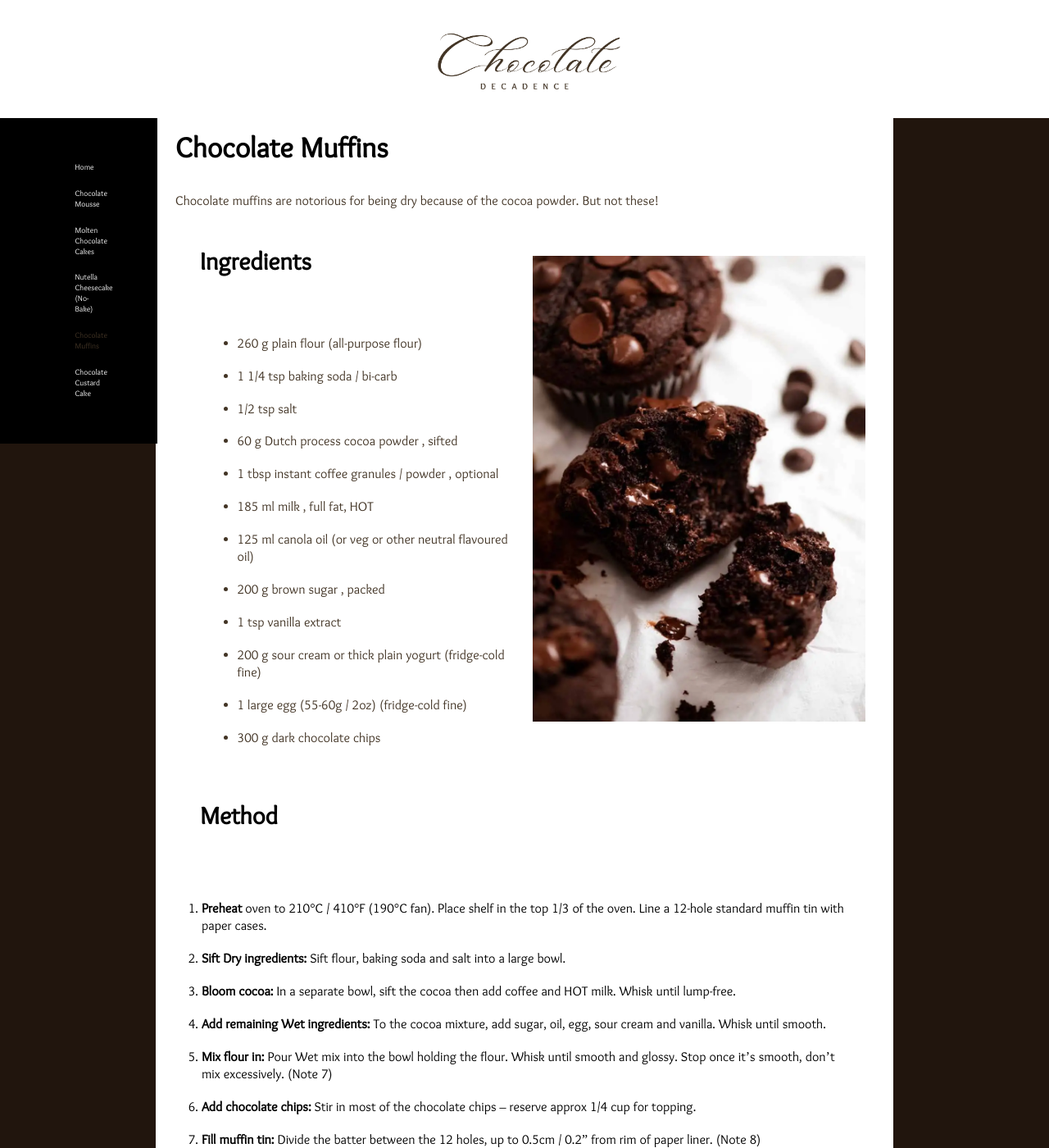
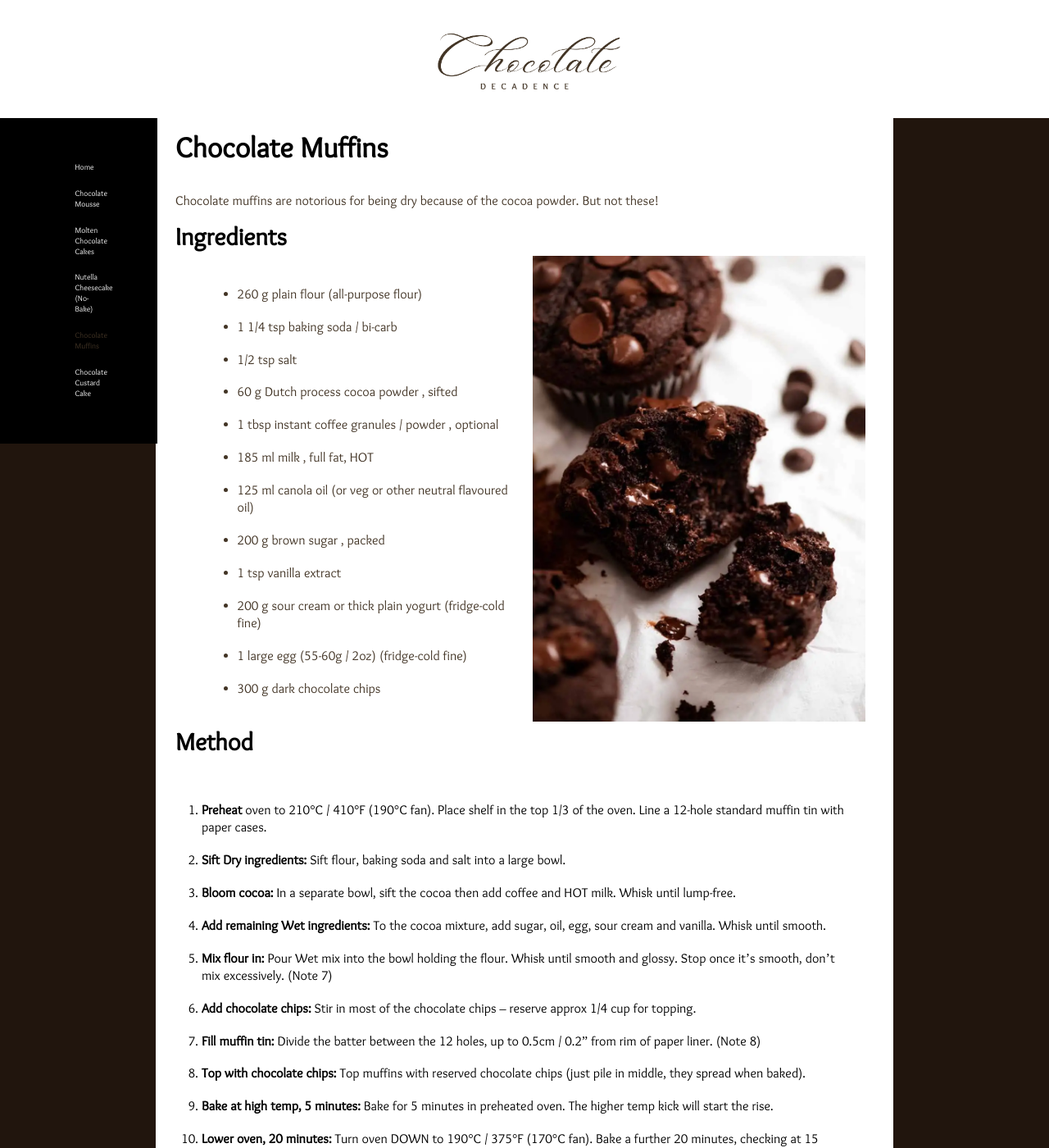
Before and after one commit to nicoleanncarter/recipes, a Jekyll site: the page built from _recipes/recipe2.md, in a window 1280 px wide and 1400 px high. Shown: the whole window at 82% size. Built offline with Jekyll 4.4.1, drawn with Linux system fonts in a browser that asks for light colours.

Commit message:
Update recipes.css

```diff
--- a/styles/recipes.css
+++ b/styles/recipes.css
@@ -91,7 +91,6 @@ header h1 a {
 
 .post-content h2 {
   font-size: 30px;
-  padding: 1em;
   font-family: 'Sukar';
 }
 
```
